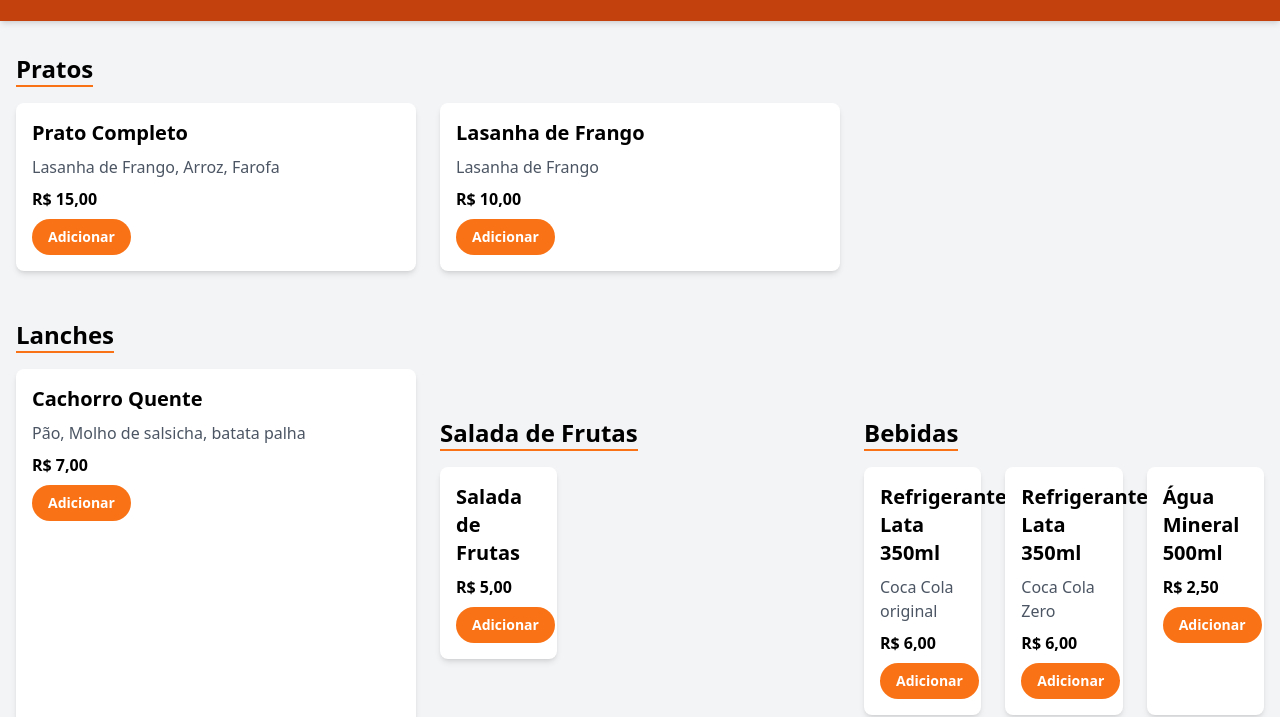
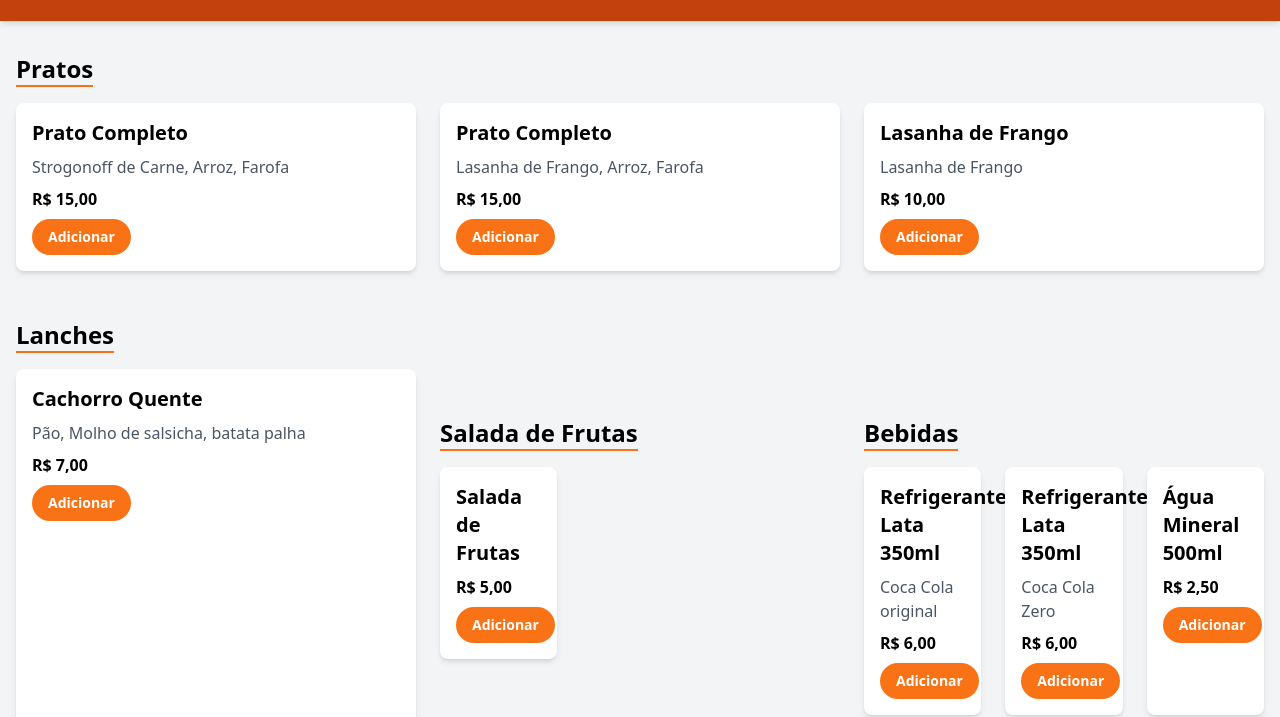
Before and after one commit to fernandalemos00/Card-pio_da_Marcia, a plain HTML site: page index.html in a window 1280 px wide. Shown: the part 83-800 px from the top of the page. Drawn offline with nearby package versions, Linux system fonts and the light colour scheme.

Commit message:
Update index.html

```diff
--- a/index.html
+++ b/index.html
@@ -23,6 +23,19 @@
 
         <div class="grid grid-cols-1 md:grid-cols-2 lg:grid-cols-3 gap-6">
           <!-- Prato 1 -->
+                    <div class="bg-white rounded-lg shadow-md p-4">
+            <h3 class="font-bold text-xl mb-2">Prato Completo</h3>
+            <p class="text-gray-600 mb-2">
+              Strogonoff de Carne, Arroz, Farofa
+            </p>
+            <span class="font-bold block mb-2">R$ 15,00</span>
+            <button
+              onclick="addToOrder('Prato Completo', 15)"
+              class="bg-orange-500 text-white px-4 py-2 rounded-full text-sm font-semibold"
+            >
+              Adicionar
+            </button>
+          </div>
           <div class="bg-white rounded-lg shadow-md p-4">
             <h3 class="font-bold text-xl mb-2">Prato Completo</h3>
             <p class="text-gray-600 mb-2">
```
